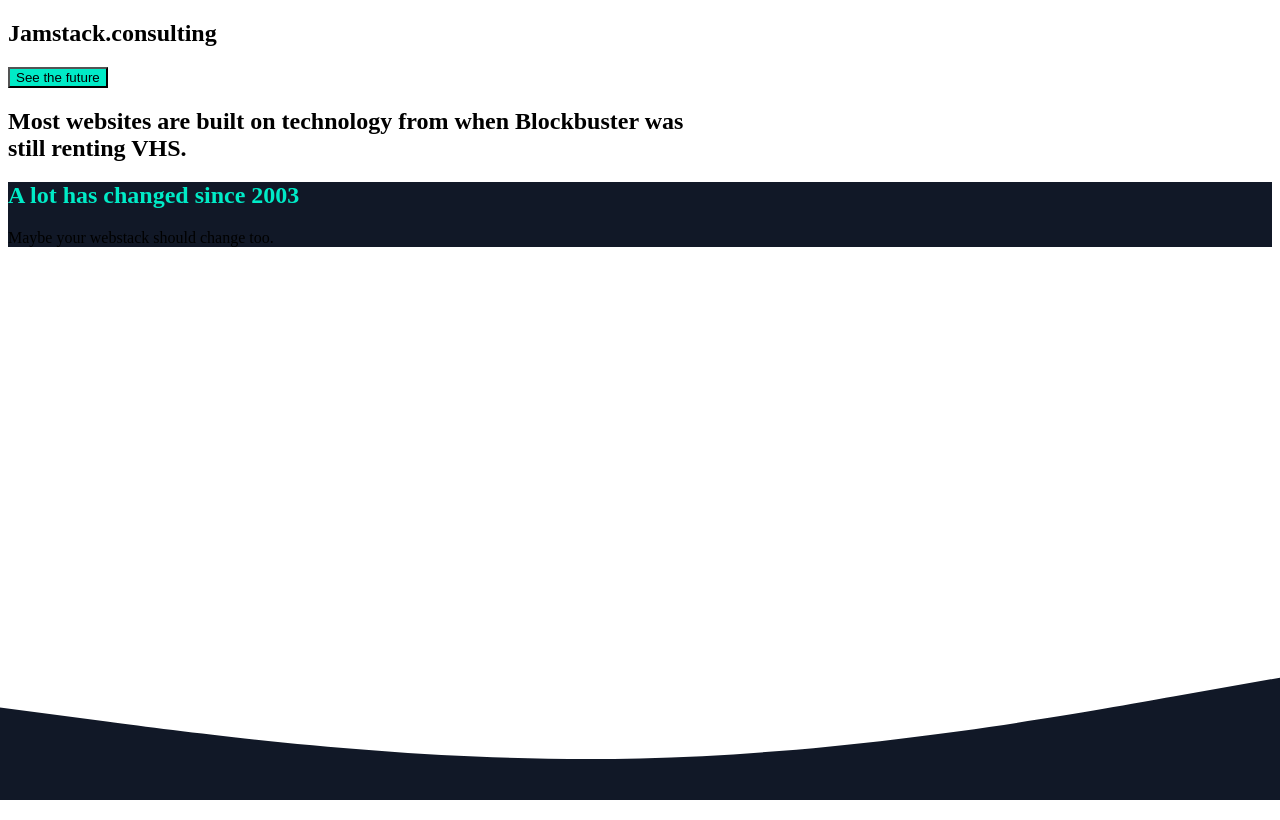
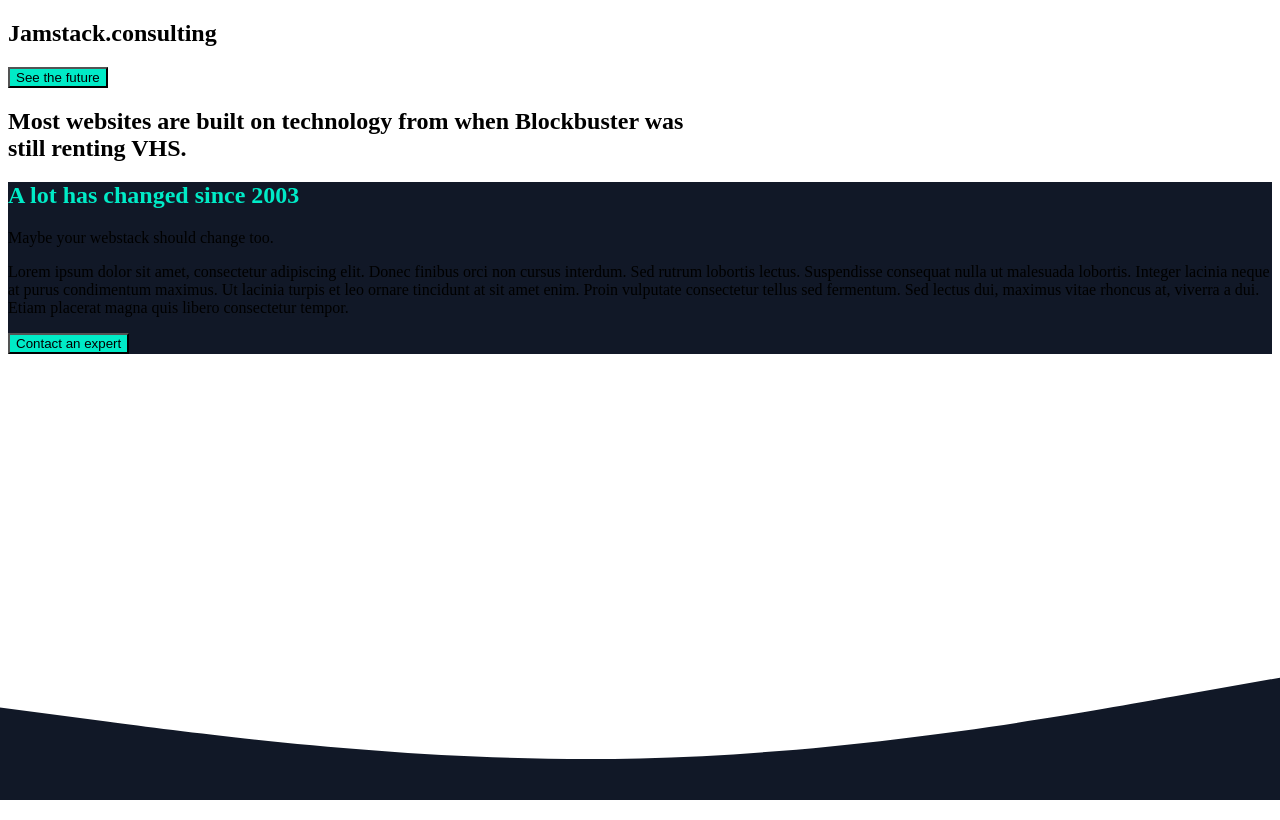
Before and after one commit to liltechnomancer/jamstack-consulting-archive, a Next.js app: page / in a window 1280 px wide. Built offline with nearby package versions, Linux system fonts and the light colour scheme; a web font is replaced by a local one.

Commit message:
Added text and button, added bottom page color
bottom page color still needs editing

```diff
--- a/pages/index.js
+++ b/pages/index.js
@@ -7,14 +7,21 @@ export default function Home() {
       <Head>
         <title>Create Next App</title>
         <link rel="icon" href="/favicon.ico" />
-        <link rel="stylesheet" href="https://use.typekit.net/waf0vus.css"/>
+        <link rel="stylesheet" href="https://use.typekit.net/waf0vus.css" />
       </Head>
 
       <main className="h-full">
         <section className="h-full relative max-w-full m-auto">
-          <div className="overflow-visible flex flex-row justify-between">
-            <h1 className="font-Bello p-2 z-10 text-white text-xl">Jamstack.consulting</h1>
-            <button style={{ backgroundColor: "#00ebc7" }} className="z-10 p-2 font-bold m-2 rounded-full font-Azo-Sans text-white ">See the future</button>
+          <div className="overflow-visible flex p-2 flex-row justify-between">
+            <h1 className="font-Bello p-2 z-10 text-white text-2xl">
+              Jamstack.consulting
+            </h1>
+            <button
+              style={{ backgroundColor: "#00ebc7" }}
+              className="z-10 p-2 font-bold m-2 rounded-full font-Azo-Sans text-white"
+            >
+              See the future
+            </button>
           </div>
           <div className="h-full flex items-center justify-center overflow-visible">
             <h1 className="z-10 relative w-64 md:w-max md:max-w-2xl text-4xl -mt-32 md:-mt-52 md:text-5xl font-Azo-Sans font-black text-yellow-300">
@@ -33,16 +40,42 @@ export default function Home() {
         <section
           style={{ backgroundColor: "#111827" }}
           className="h-full py-10"
+          layout="fill"
         >
           <div className="text-white max-w-2xl m-auto">
-            <h2 style={{ color: "#00ebc7" }} className="text-3xl font-Azo-Sans font-black">
+            <h2
+              style={{ color: "#00ebc7" }}
+              className="text-3xl font-Azo-Sans font-black"
+            >
               A lot has changed since 2003
             </h2>
             <p className="text-xl font-Azo-Sans font-black">
               Maybe your webstack should change too.
             </p>
+            <p className="text-xl font-Azo-Sans pt-5">
+              Lorem ipsum dolor sit amet, consectetur adipiscing elit. Donec
+              finibus orci non cursus interdum. Sed rutrum lobortis lectus.
+              Suspendisse consequat nulla ut malesuada lobortis. Integer lacinia
+              neque at purus condimentum maximus. Ut lacinia turpis et leo
+              ornare tincidunt at sit amet enim. Proin vulputate consectetur
+              tellus sed fermentum. Sed lectus dui, maximus vitae rhoncus at,
+              viverra a dui. Etiam placerat magna quis libero consectetur
+              tempor.
+            </p>
+            <button
+              style={{ backgroundColor: "#00ebc7" }}
+              className="z-10 p-2 mt-8 font-bold rounded-full font-Azo-Sans text-white"
+            >
+              Contact an expert
+            </button>
           </div>
         </section>
+        <section
+          style={{ backgroundColor: "#00ebc7" }}
+          className="h-full transform skew-y-12 overflow-y: visible"
+          layout="fill"
+          objectFit="cover"
+        ></section>
       </main>
     </div>
   );
```
